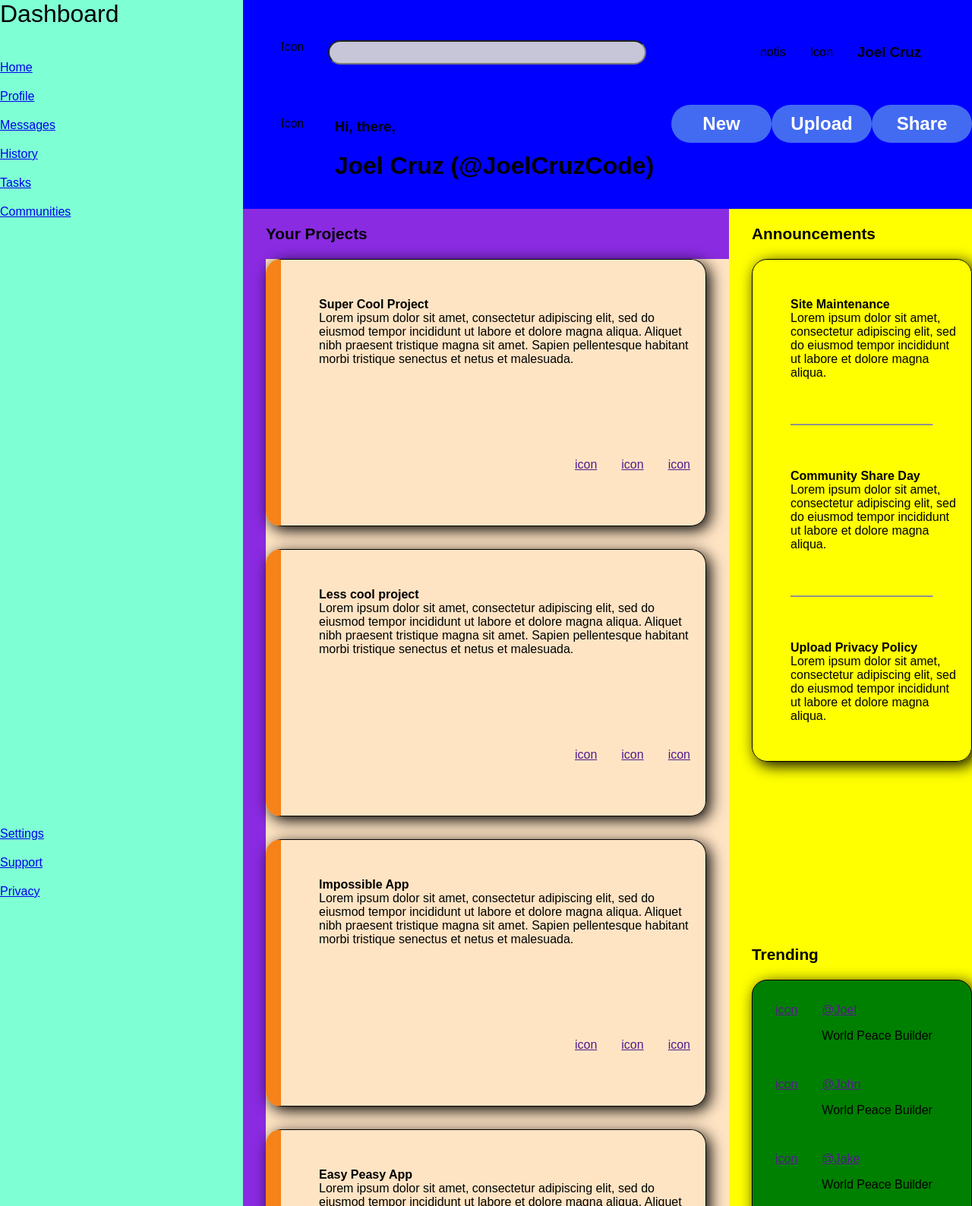
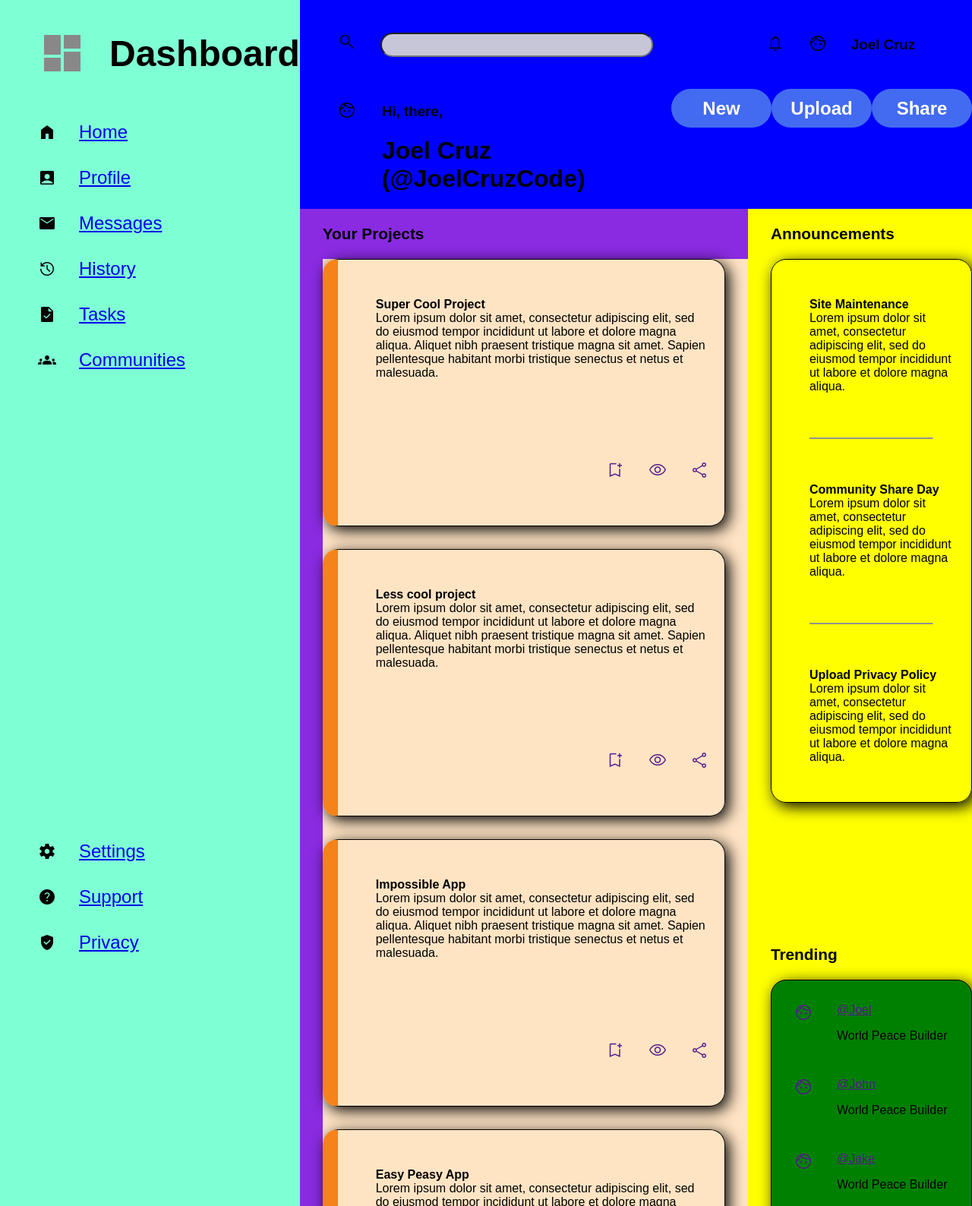
Before and after one commit to JoelCruzCode/Project-Admin-Dashboard, a plain HTML site: page index.html in a window 1280 px wide. Shown: the top 1588 px of the page at 76% size. Drawn offline with nearby package versions, Linux system fonts and the light colour scheme.

Commit message:
Add Icons

```diff
--- a/index.html
+++ b/index.html
@@ -5,21 +5,22 @@
     <meta name="viewport" content="width=device-width, initial-scale=1.0" />
     <title>Project: Admin Dashboard</title>
     <link rel="stylesheet" href="styles.css" />
+    <link rel="stylesheet" href="https://fonts.googleapis.com/css2?family=Material+Symbols+Outlined:opsz,wght,FILL,GRAD@20..48,100..700,0..1,-50..200" />
   </head>
   <body>
     <div class="wrapper">
       <div class="header">
         <div class="search-bar">
-          <label for="search">Icon</label>
+          <label for="search"><span class="material-symbols-outlined">search</span></label>
           <input id="search" type="text" placeholder="" />
         </div>
         <div class="account">
-          <div class="notifications">notis</div>
-          <div class="user-icon">Icon</div>
+          <div class="notifications"><span class="material-symbols-outlined">notifications</span></div>
+          <div class="user-icon"><span class="material-symbols-outlined">face</span></div>
           <h3 class="user">Joel Cruz</h3>
         </div>
         <div class="greeting">
-          <p>Icon</p>
+          <p><span class="material-symbols-outlined">face</span></p>
           <div>
             <h3>Hi, there,</h3>
             <h1>Joel Cruz (@JoelCruzCode)</h1>
@@ -30,19 +31,44 @@
         </div>
       </div>
       <div class="sidebar">
-        <div class="logo">Dashboard</div>
+        <div class="logo">
+          <span class="material-symbols-outlined">
+            dashboard
+            </span></h2>
+          <h2>Dashboard</h2>
+        </div>
         <div class="side-1">
-          <a class="home" href="#">Home</a>
-          <a class="profile" href="#">Profile</a>
-          <a class="messages" href="#">Messages</a>
-          <a class="history" href="#">History</a>
-          <a class="tasks" href="#">Tasks</a>
-          <a class="communities" href="#">Communities</a>
+          <div class="icon">
+            <span class="material-symbols-outlined">home</span>
+            <a class="home" href="#">Home</a>
+          </div>
+          <div class="icon">
+            <span class="material-symbols-outlined">account_box</span>
+            <a class="profile" href="#">Profile</a>
+          </div>
+          <div class="icon">
+            <span class="material-symbols-outlined">mail</span>
+            <a class="messages" href="#">Messages</a></div>
+          <div class="icon">
+            <span class="material-symbols-outlined">history</span>
+            <a class="history" href="#">History</a></div>
+          <div class="icon">
+            <span class="material-symbols-outlined">task</span>
+            <a class="tasks" href="#">Tasks</a></div>
+          <div class="icon">
+            <span class="material-symbols-outlined">groups</span>
+            <a class="communities" href="#">Communities</a></div>
         </div>
         <div class="side-2">
-          <a class="settings" href="#">Settings</a>
-          <a class="support" href="#">Support</a>
-          <a class="privacy" href="#">Privacy</a>
+          <div class="icon">
+            <span class="material-symbols-outlined">settings</span>
+            <a class="settings" href="#">Settings</a></div>
+          <div class="icon">
+            <span class="material-symbols-outlined">help</span>
+            <a class="support" href="#">Support</a></div>
+          <div class="icon">
+            <span class="material-symbols-outlined">verified_user</span>
+            <a class="privacy" href="#">Privacy</a></div>
         </div>
       </div>
       <div class="main">
@@ -60,9 +86,9 @@
               </p>
             </div>
             <div class="project-icons">
-              <a href="">icon</a>
-              <a href="">icon</a>
-              <a href="">icon</a>
+              <a href=""><span class="material-symbols-outlined">bookmark_add</span></a>
+              <a href=""><span class="material-symbols-outlined">visibility</span></a>
+              <a href=""><span class="material-symbols-outlined">share</span></a>
             </div>
           </div>
           <div class="card">
@@ -77,9 +103,9 @@
               </p>
             </div>
             <div class="project-icons">
-              <a href="">icon</a>
-              <a href="">icon</a>
-              <a href="">icon</a>
+              <a href=""><span class="material-symbols-outlined">bookmark_add</span></a>
+              <a href=""><span class="material-symbols-outlined">visibility</span></a>
+              <a href=""><span class="material-symbols-outlined">share</span></a>
             </div>
           </div>
           <div class="card">
@@ -94,9 +120,9 @@
               </p>
             </div>
             <div class="project-icons">
-              <a href="">icon</a>
-              <a href="">icon</a>
-              <a href="">icon</a>
+              <a href=""><span class="material-symbols-outlined">bookmark_add</span></a>
+              <a href=""><span class="material-symbols-outlined">visibility</span></a>
+              <a href=""><span class="material-symbols-outlined">share</span></a>
             </div>
           </div>
           <div class="card">
@@ -111,9 +137,9 @@
               </p>
             </div>
             <div class="project-icons">
-              <a href="">icon</a>
-              <a href="">icon</a>
-              <a href="">icon</a>
+              <a href=""><span class="material-symbols-outlined">bookmark_add</span></a>
+              <a href=""><span class="material-symbols-outlined">visibility</span></a>
+              <a href=""><span class="material-symbols-outlined">share</span></a>
             </div>
           </div>
           <div class="card">
@@ -128,9 +154,9 @@
               </p>
             </div>
             <div class="project-icons">
-              <a href="">icon</a>
-              <a href="">icon</a>
-              <a href="">icon</a>
+              <a href=""><span class="material-symbols-outlined">bookmark_add</span></a>
+              <a href=""><span class="material-symbols-outlined">visibility</span></a>
+              <a href=""><span class="material-symbols-outlined">share</span></a>
             </div>
           </div>
           <div class="card">
@@ -145,9 +171,9 @@
               </p>
             </div>
             <div class="project-icons">
-              <a href="">icon</a>
-              <a href="">icon</a>
-              <a href="">icon</a>
+              <a href=""><span class="material-symbols-outlined">bookmark_add</span></a>
+              <a href=""><span class="material-symbols-outlined">visibility</span></a>
+               <a href=""><span class="material-symbols-outlined">share</span></a>
             </div>
           </div>
         </div>
@@ -185,28 +211,28 @@
           <h3>Trending</h3>
           <div class="trending">
             <div class="trend">
-              <a href="" class="trend-icon">icon</a>
+              <a href=""><span class="material-symbols-outlined">face</span></a>
               <div>
                 <a href="" class="trend-user">@Joel</a>
                 <p class="trend-title">World Peace Builder</p>
               </div>
             </div>
             <div class="trend">
-              <a href="" class="trend-icon">icon</a>
+              <a href=""><span class="material-symbols-outlined">face</span></a>
               <div>
                 <a href="" class="trend-user">@John</a>
                 <p class="trend-title">World Peace Builder</p>
               </div>
             </div>
             <div class="trend">
-              <a href="" class="trend-icon">icon</a>
+              <a href=""><span class="material-symbols-outlined">face</span></a>
               <div>
                 <a href="" class="trend-user">@Jake</a>
                 <p class="trend-title">World Peace Builder</p>
               </div>
             </div>
             <div class="trend">
-              <a href="" class="trend-icon">icon</a>
+              <a href=""><span class="material-symbols-outlined">face</span></a>
               <div>
                 <a href="" class="trend-user">@Jeff</a>
                 <p class="trend-title">World Peace Builder</p>
--- a/styles.css
+++ b/styles.css
@@ -1,6 +1,6 @@
 :root {
-  height: 100vh;
-  height: 100svh;
+  /* height: 100vh;
+  height: 100svh; */
   margin: 0;
   padding: 0;
   font-family: Arial, Helvetica, sans-serif;
@@ -18,8 +18,8 @@ hr {
 .wrapper {
   display: grid;
   grid-template-columns: 1fr 2fr 1fr;
-  grid-template-rows: 1fr 5fr 0.5fr;
-  height: 100svh;
+  /* grid-template-rows: 1fr 5fr 0.5fr; */
+  /* height: 100svh; */
 }
 
 .header {
@@ -79,25 +79,45 @@ hr {
 }
 
 .sidebar {
+  padding-top: 30px;
+  padding-left: 50px;
   background-color: aquamarine;
   grid-column: 1 / 2;
   grid-row: 1 / 4;
   display: grid;
   grid-template-rows: 5rem 1fr 1.5fr;
 }
-.logo {
+.logo,
+.icon {
+  display: flex;
+  gap: 30px;
+  align-items: center;
   font-size: 2rem;
 }
 
+.logo * {
+  margin: 0px;
+}
+
+/* .logo > span {
+  font-size: 4rem;
+  color: #888;
+} */
+
+.icon {
+  font-size: 1.5rem;
+}
+
 .side-1 {
+  padding-top: 50px;
   display: grid;
-  gap: 1.25rem;
+  gap: 2rem;
   align-content: flex-start;
 }
 
 .side-2 {
   display: grid;
-  gap: 1.25rem;
+  gap: 2rem;
   align-content: flex-start;
 }
 
@@ -195,6 +215,25 @@ hr {
   /* height: 100px; */
 }
 
+/* Symbols */
+
+/* span {
+  font-size: 80px !important;
+} */
+.material-symbols-outlined {
+  font-variation-settings: "FILL" 0, "wght" 400, "GRAD" 0, "opsz" 48;
+}
+
+.logo > .material-symbols-outlined {
+  font-variation-settings: "FILL" 1, "wght" 400, "GRAD" 0, "opsz" 48;
+  font-size: 4rem;
+  color: #888;
+}
+
+.icon > .material-symbols-outlined {
+  font-variation-settings: "FILL" 1, "wght" 400, "GRAD" 0, "opsz" 48;
+}
+
 /* xs */
 /* @media (min-width: 475px) {
 } */
```
